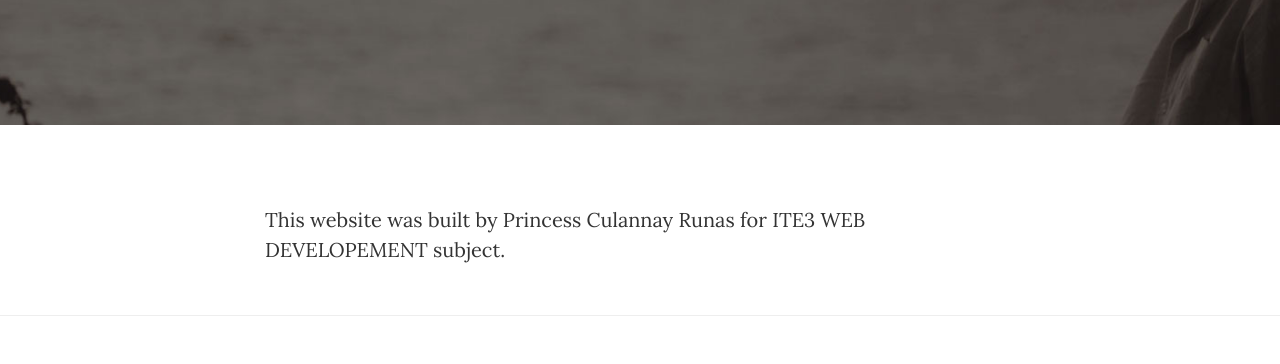
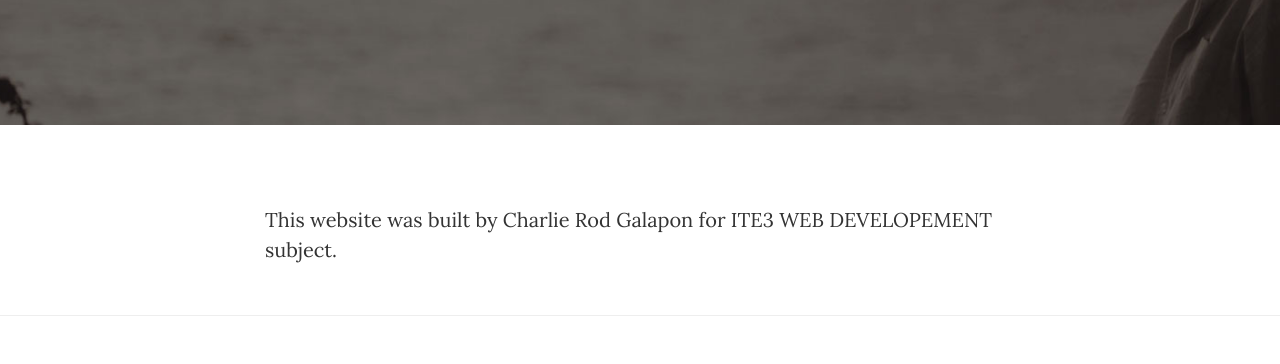
Before and after one commit to charlierodgalapon/blog.github.io, a website: page about.html in a window 1280 px wide. Shown: the part 323-687 px from the top of the page. Drawn offline with nearby package versions, Linux system fonts and the light colour scheme.

Commit message:
Update about.html

```diff
--- a/about.html
+++ b/about.html
@@ -85,7 +85,7 @@
     <div class="container">
         <div class="row">
             <div class="col-lg-8 col-lg-offset-2 col-md-10 col-md-offset-1">
-                <p>This website was built by Princess Culannay Runas for ITE3 WEB DEVELOPEMENT subject. </p>
+                <p>This website was built by Charlie Rod Galapon for ITE3 WEB DEVELOPEMENT subject. </p>
 
             </div>
         </div>
```
